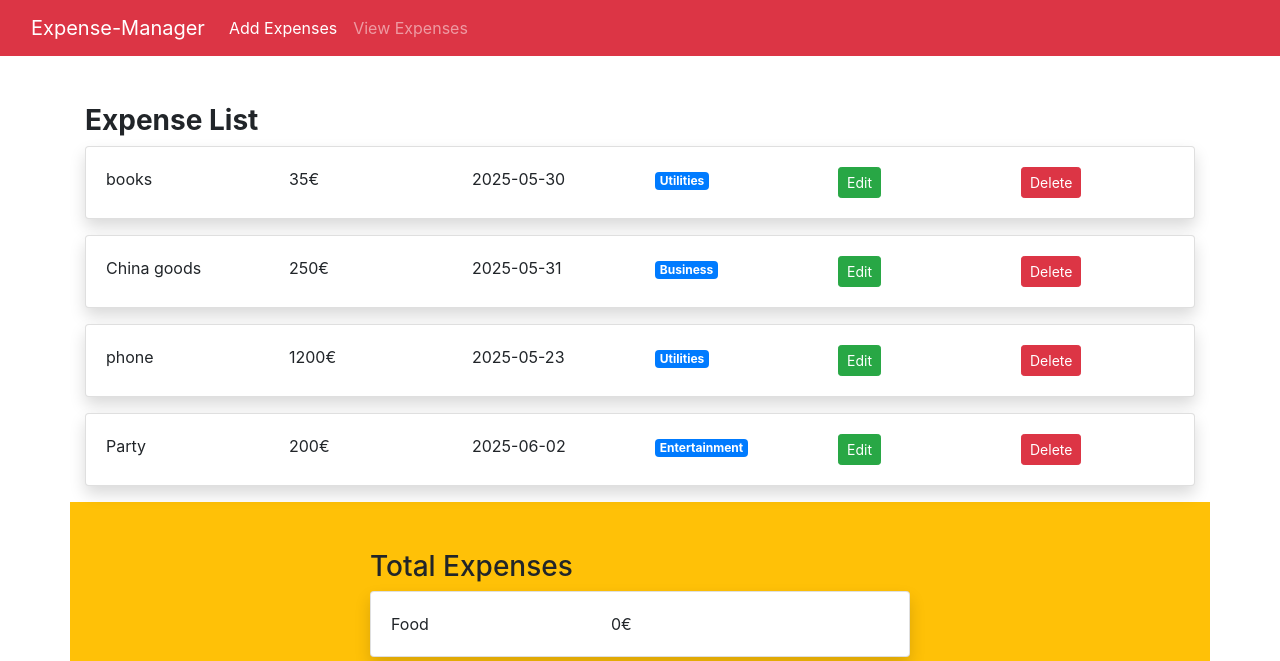
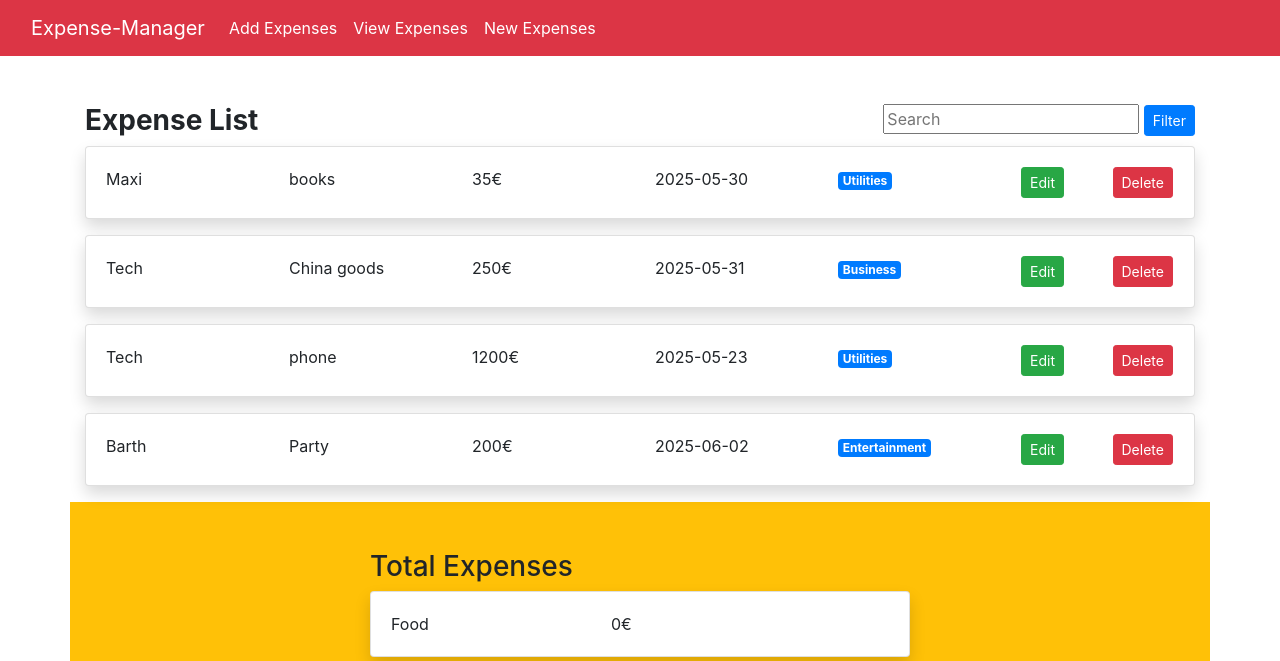
Before and after one commit to uchennadaniel/Expenses-Webapplication, a Flask app: page /expenses in a window 1280 px wide. Shown: the top 661 px of the page. Run offline with Flask 3, Linux system fonts and the light colour scheme.

Commit message:
Update Expense Manager app

```diff
--- a/Templates/add.html
+++ b/Templates/add.html
@@ -9,7 +9,11 @@
       <div class="form-group">
         <label for="date">Date:</label>
         <input class="form-control" type="date" id="date" name="date" required><br>
-        <label for="name">Expense Name:</label>
+
+        <label for="name">Person:</label>
+        <input class="form-control" type="text" id="person" name="person" required><br>
+
+        <label for="name">Name:</label>
         <input class="form-control" type="text" id="expensename" name="expensename" required><br>
         <label for="amount">Amount:</label>
         <input class="form-control" type="number" id="amount" name="amount" step="0.01" required><br>
--- a/Templates/base.html
+++ b/Templates/base.html
@@ -18,9 +18,15 @@
         <li class="nav-item">
           <a class="nav-link active" aria-current="page" href="/">Add Expenses</a>
         </li>
+
         <li class="nav-item">
-          <a class="nav-link" href="/expenses">View Expenses</a>
+          <a class="nav-link active" aria-current="page"  href="/expenses">View Expenses</a>
         </li>
+
+        <li class="nav-item">
+          <a class="nav-link active" aria-current="page" href="/expenses">New Expenses</a>
+        </li>
+
       </ul>
     </div>
   </div>
--- a/Templates/expenses.html
+++ b/Templates/expenses.html
@@ -4,23 +4,35 @@
 
 
 <div class="container ">
-  <h3 class="mt-5"><b>Expense List</b></h3>
+  <div class="d-flex">
+    <div>
+      <h3 class="mt-5"><b>Expense List</b></h3>
+  </div>
+  <div  class=" ml-auto">
+      <form method="get" action="/expenses" class="mt-5">
+        <input type="text" id="person" name="person" class="mw-100"  placeholder="Search" value="{{ request.args.get('person', '') }}">
+        <button type="submit" class="btn btn-primary btn-sm">Filter</button>
+      </form>
+    </div>
+  </div>
+
   {% for expense in expenses %}
   <div class="row">
     <div class="col-md-12">
       <div class="card shadow mb-3 bg-white rounded">
         <div class="card-body">
           <div class="row">
+            <div class="col-md-2">{{ expense.person }}</div>
             <div class="col-md-2">{{ expense.expensename }}</div>
             <div class="col-md-2">{{ expense.amount }}€</div>
             <div class="col-md-2">{{ expense.date }}</div>
             <div class="col-md-2">
               <span class="badge badge-primary">{{ expense.category }}</span>
               </div>
-            <div class="col-md-2">
+            <div class="col-md-1">
               <a href="/updateexpense/{{ expense.id }}" class="btn  btn-sm btn-success">Edit</a>
             </div>
-            <div class="col-md-2">
+            <div class="col-md-1">
                 <a href="/delete/{{ expense.id }}" class="btn  btn-sm btn-danger">Delete</a>
             </div>
           </div>
--- a/Templates/updateexpense.html
+++ b/Templates/updateexpense.html
@@ -10,7 +10,11 @@
       <div class="form-group">
         <label for="date">Date:</label>
         <input class="form-control" value = "{{expense.date}}" type="date" id="date" name="date" required><br>
-        <label for="name">Expense Name:</label>
+
+        <label for="name">Person:</label>
+        <input class="form-control" value = "{{expense.person}}" type="text" id="person" name="person" required><br>
+
+        <label for="name">Expense name:</label>
         <input class="form-control" value = "{{expense.expensename}}" type="text" id="expensename" name="expensename" required><br>
         <label for="amount">Amount:</label>
         <input class="form-control" value = "{{expense.amount}}" type="number" id="amount" name="amount" step="0.01" required><br>
--- a/app.py
+++ b/app.py
@@ -23,20 +23,64 @@ class Expense(db.Model):
   expensename = db.Column(db.String(100), nullable=False)
   amount= db.Column(db.Integer, nullable=False)
   category = db.Column(db.String(100), nullable=False)
+  person = db.Column(db.String(100), nullable=False)  # NEW
 
 @app.route('/')
 def add():
   return render_template('add.html')
 
+@app.route('/expenses/<person>')
+def expenses_by_person(person):
+    expenses = Expense.query.filter_by(person=person).all()
+    # Berechne die Summen wie in deiner /expenses Route
+    total = 0
+    t_business = 0
+    t_food = 0
+    t_entertainment = 0
+    t_transport = 0
+    t_utilities = 0
+    t_others = 0
+
+    for expense in expenses:
+        total += expense.amount
+        if expense.category == 'Business':
+            t_business += expense.amount
+        elif expense.category == 'Food':
+            t_food += expense.amount
+        elif expense.category == 'Entertainment':
+            t_entertainment += expense.amount
+        elif expense.category == 'Transport':
+            t_transport += expense.amount
+        elif expense.category == 'Others':
+            t_others += expense.amount
+        elif expense.category == 'Utilities':
+            t_utilities += expense.amount
+        elif expense.category.lower() in ['others', 'other']:
+            t_others += expense.amount
+
+    return render_template(
+        'expenses.html',
+        expenses=expenses,
+        total=total,
+        t_business=t_business,
+        t_food=t_food,
+        t_entertainment=t_entertainment,
+        t_transport=t_transport,
+        t_utilities=t_utilities,
+        t_others=t_others,
+        person=person
+    )
+
 
 
 @app.route('/expenses')
 def expenses():
-  # `expenses = Expense.query.all()` is a SQLAlchemy query that retrieves all the records from the
-  # `Expense` table in the database. It fetches all the rows from the `Expense` table and stores them
-  # in the `expenses` variable as a list of `Expense` objects.
-  expenses = Expense.query.all()
-
+  person = request.args.get('person')
+  if person:
+    expenses = Expense.query.filter_by(person=person).all()
+  else:
+    expenses = Expense.query.all()
+      # NEW
   # The lines `total = 0`, `t_business = 0`, `t_food = 0`, `t_entertainment = 0`, `t_transport = 0`,
   # and `t_others = 0` are initializing variables to store the total amount spent in different
   # categories.
@@ -48,6 +92,7 @@ def expenses():
   t_business
   t_utilities = 0
   t_others = 0
+  #t_person=0
 
   # The code snippet `for expense in expenses: total += expense.amount` is iterating over each
   # `Expense` object in the `expenses` list retrieved from the database query. For each `Expense`
@@ -93,15 +138,14 @@ def edit():
   expensename = request.form['expensename']
   amount = request.form['amount']
   category = request.form['category']
-
+  person = request.form['person']  # NEW
   expense = Expense.query.filter_by(id=id).first()
   expense.date = date
   expense.expensename = expensename
   expense.amount = amount
   expense.category = category
-
+  expense.person = person
   db.session.commit()
-
   return redirect('/expenses')
 
 
@@ -110,8 +154,9 @@ def addexpense():
   date = request.form['date']
   expensename = request.form['expensename']
   amount = request.form['amount']
+  person = request.form['person']
   category = request.form['category']
-  expense = Expense(date=date, expensename=expensename, amount=amount, category=category)
+  expense = Expense(date=date, expensename=expensename, amount=amount, category=category, person=person)
   db.session.add(expense)
   db.session.commit()
   return redirect("/expenses")
```
Also changed, not shown: expense.db.
